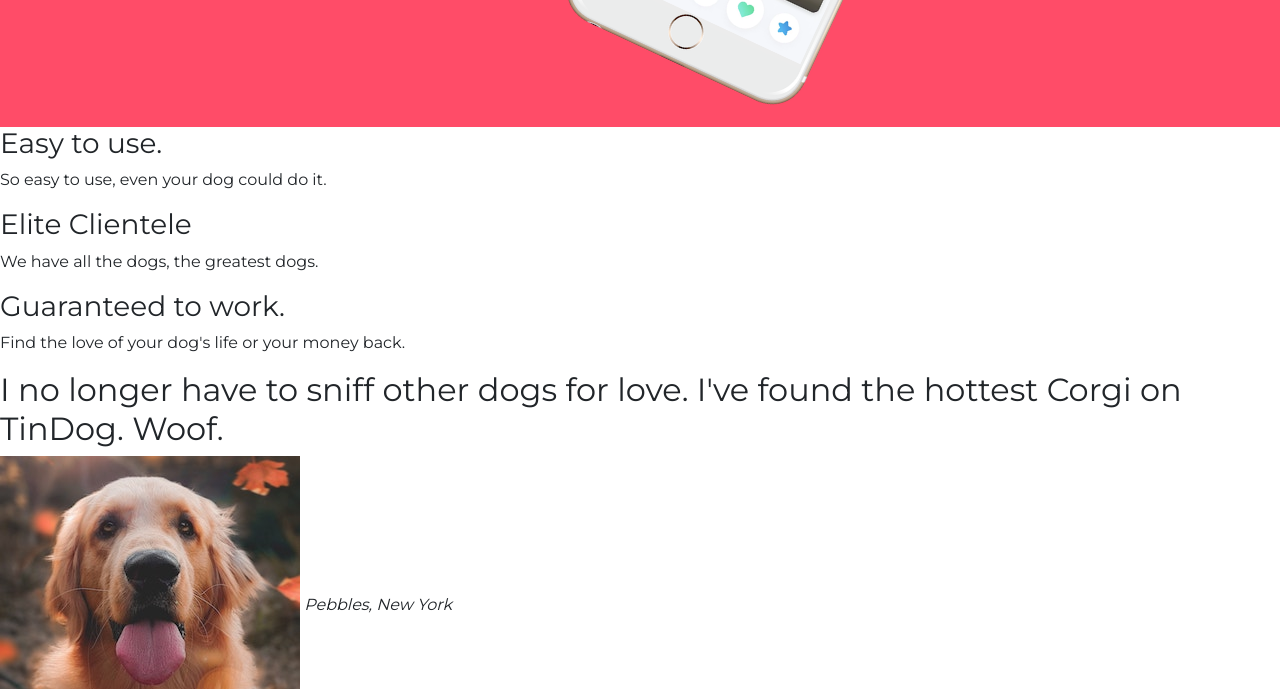
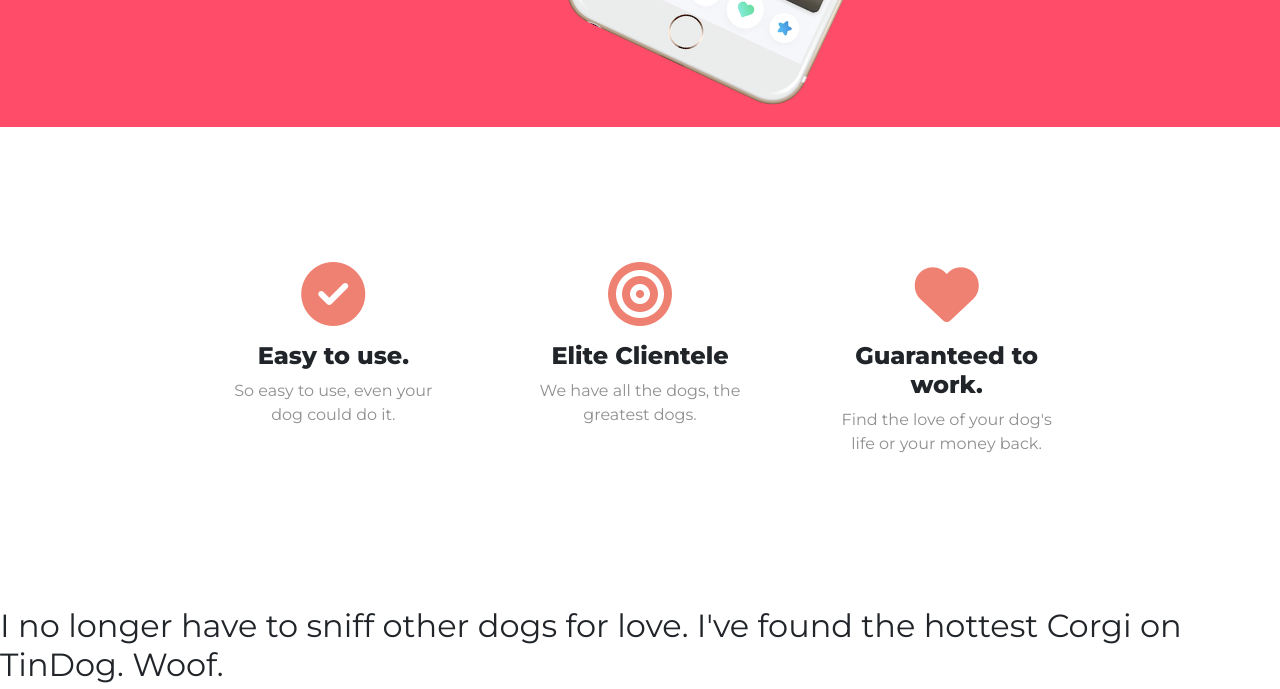
Before and after one commit to Sadmin23/Tindog, a plain HTML site: page index.html in a window 1280 px wide. Shown: the part 610-1299 px from the top of the page. Drawn offline with nearby package versions, Linux system fonts and the light colour scheme.

Commit message:
mid-section implemented

```diff
--- a/css/styles.css
+++ b/css/styles.css
@@ -13,6 +13,19 @@ h1{
     font-size: 3.5rem;
     line-height: 1.5;
     color: white;
+}
+.feature-box{
+    text-align: center;
+    padding: 5%;
+}
+.icon{
+    color: #ef8172;
+    padding: 0 auto;
+    width: 100%;
+    margin-bottom: 1rem;
+}
+.icon:hover{
+    color: #ff4c68;
 }
 .container-fluid{
     padding: 3% 15%;
@@ -32,7 +45,7 @@ h1{
 .nav-link{
     font-size: 1.2rem;
     font-family: 'Montserrat', sans-serif;
-    font-weight: 300;
+    font-weight: 400;
 }
 .download-button{
     margin: 5% 3% 5% 0;
@@ -41,3 +54,14 @@ h1{
     width: 60%;
     transform: rotate(25deg);
 }
+h3{
+    font-family: 'Montserrat', sans-serif;
+    font-weight: 800;
+    font-size: 1.5rem;
+}
+p{
+    color: #8f8f8f;
+}
+#features{
+    padding: 7% 15%;
+}
--- a/index.html
+++ b/index.html
@@ -14,7 +14,7 @@
     <link rel="preconnect" href="https://fonts.googleapis.com" />
     <link rel="preconnect" href="https://fonts.gstatic.com" crossorigin />
     <link
-      href="https://fonts.googleapis.com/css2?family=Montserrat:wght@400;900&family=Ubuntu&display=swap"
+      href="https://fonts.googleapis.com/css2?family=Montserrat:wght@400;700;800;900&family=Ubuntu&display=swap"
       rel="stylesheet"
     />
   </head>
@@ -92,14 +92,23 @@
     <!-- Features -->
 
     <section id="features">
-      <h3>Easy to use.</h3>
-      <p>So easy to use, even your dog could do it.</p>
-
-      <h3>Elite Clientele</h3>
-      <p>We have all the dogs, the greatest dogs.</p>
-
-      <h3>Guaranteed to work.</h3>
-      <p>Find the love of your dog's life or your money back.</p>
+      <div class="row main-box">
+        <div class="feature-box col-lg-4">
+          <i class="icon fa-solid fa-circle-check fa-4x"></i>
+          <h3 class="desc"></i>Easy to use.</h3>
+          <p class="mdesc">So easy to use, even your dog could do it.</p>
+        </div>
+        <div class="feature-box col-lg-4">
+          <i class="icon fa-solid fa-bullseye fa-4x"></i>
+          <h3 class="desc">Elite Clientele</h3>
+          <p class="mdesc">We have all the dogs, the greatest dogs.</p>
+        </div>
+        <div class="feature-box col-lg-4">
+          <i class="icon fa-solid fa-heart fa-4x"></i>
+          <h3 class="desc">Guaranteed to work.</h3>
+          <p class="mdesc">Find the love of your dog's life or your money back.</p>
+        </div>
+      </div>
     </section>
 
     <!-- Testimonials -->
```
